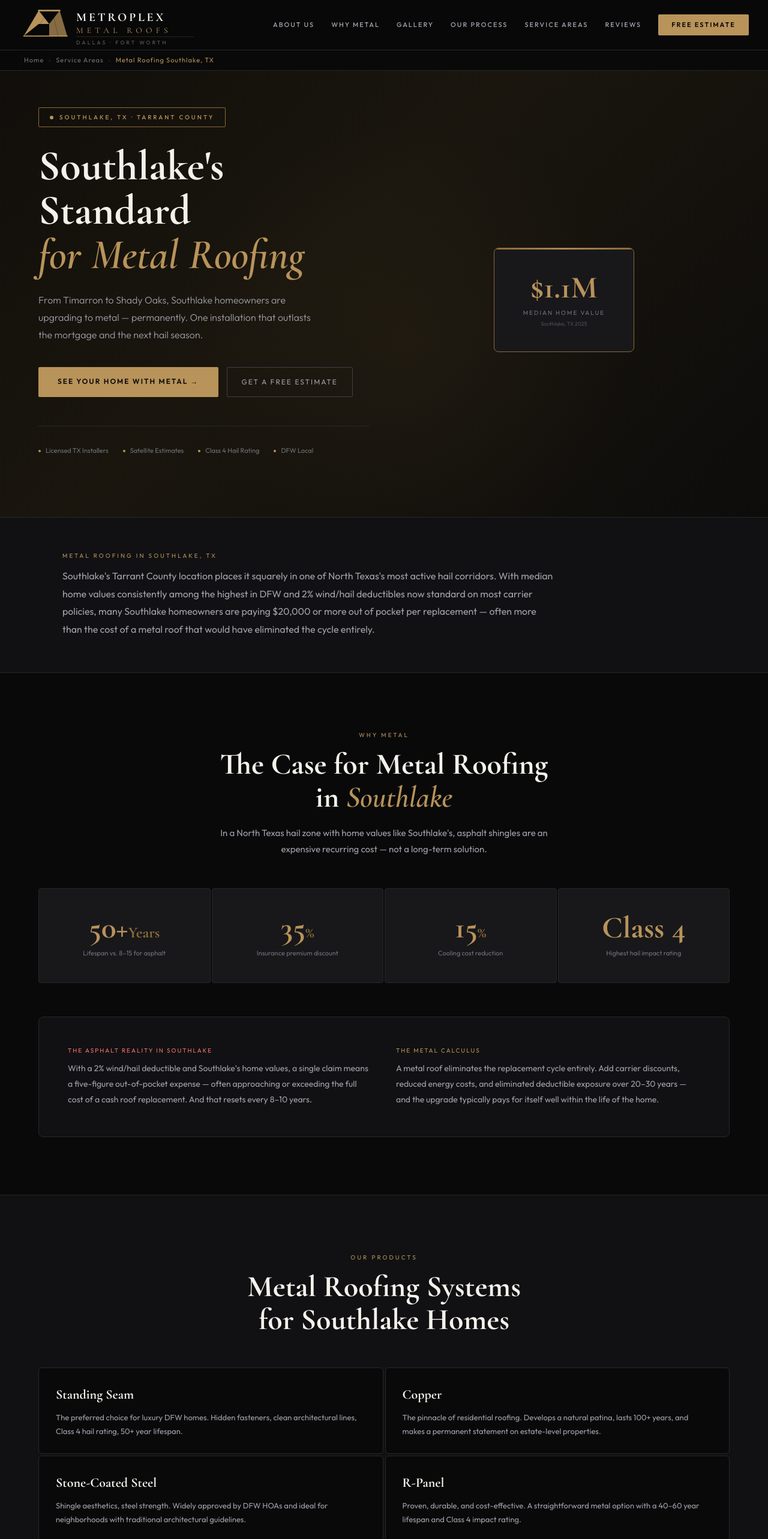
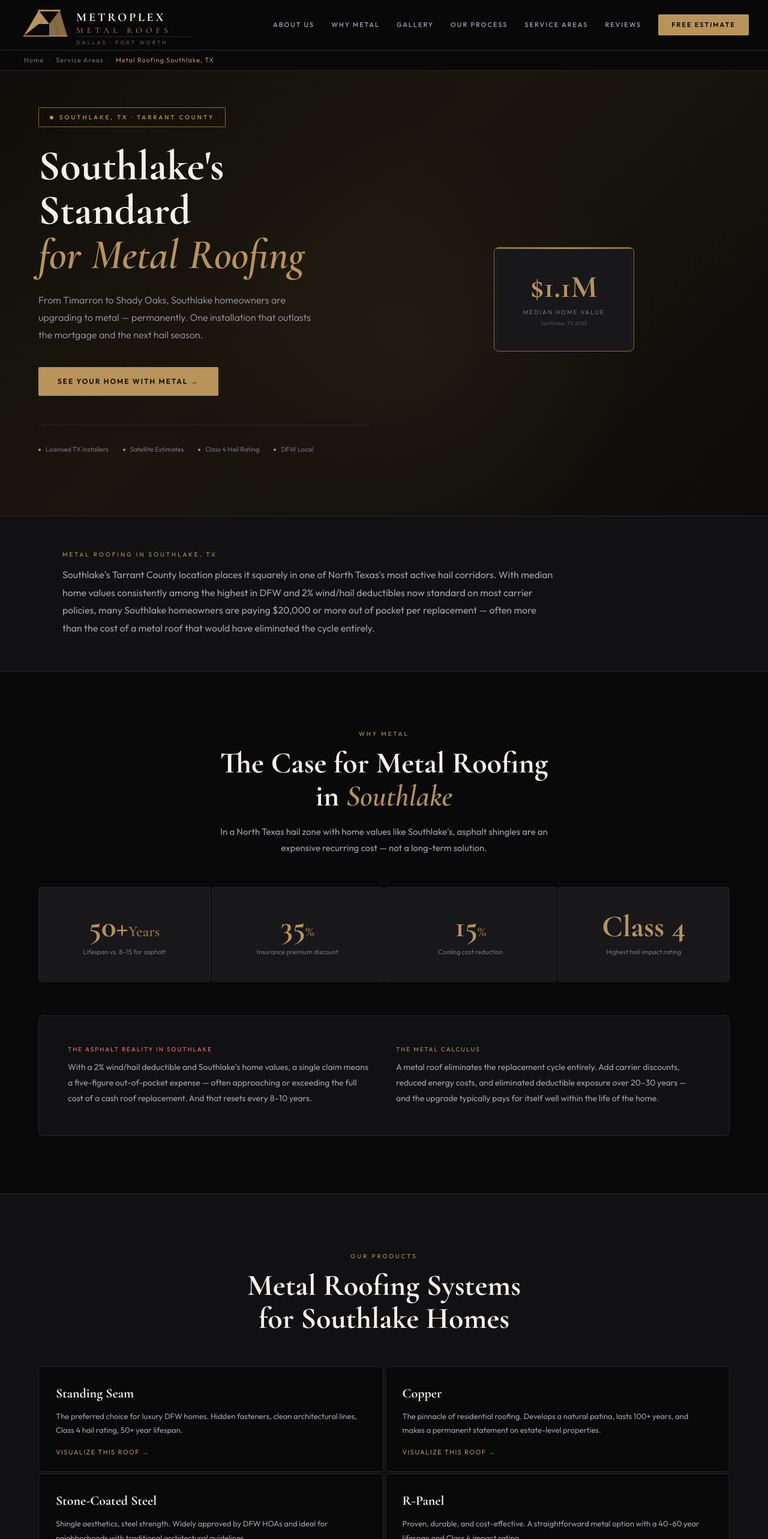
Before and after one commit to ajmj86/metroplex-metal-roofs, a Next.js app: page /metal-roofing-southlake-tx in a window 1280 px wide. Shown: the top 2566 px of the page at 60% size. Built offline with nearby package versions, Linux system fonts and the light colour scheme.

Commit message:
feat: city page — counter decimal fix, hero single CTA, product cards link to visualizer, process mirrors homepage

```diff
--- a/components/CityPage.tsx
+++ b/components/CityPage.tsx
@@ -95,10 +95,30 @@ export default function CityPage({ city }: { city: CityData }) {
   ]
 
   const steps = [
-    { n: '01', title: 'See Your Home',        body: 'Enter your address in our AI visualizer and see your exact home rendered with your chosen metal roof style and color — before committing to anything.' },
-    { n: '02', title: 'Free Estimate',        body: 'We generate precise measurements using satellite imaging — no ladder, no clipboard, no obligation. Estimates typically ready within one business day.' },
-    { n: '03', title: 'Project Placement',    body: 'Your project is assigned to a credentialed local installer — licensed in Texas, fully insured, metal-specific experience verified.' },
-    { n: '04', title: 'Expert Installation',  body: 'Your new roof is installed to manufacturer specifications, with full documentation for your insurance carrier.' },
+    {
+      n: '01',
+      title: 'Visualize Your Roof',
+      href: '/visualizer',
+      body: 'Enter your address. Our AI visualizer pulls a satellite image of your home and renders it with your chosen metal roof style and color — before you commit to anything.',
+    },
+    {
+      n: '02',
+      title: 'Brief Consultation',
+      href: 'https://api.leadconnectorhq.com/widget/booking/gG1ruFfEWkUXO7eIB8NR',
+      body: "A quick call with our team. We confirm your home's scope, timeline, and whether metal is the right fit. No pressure, no obligation.",
+    },
+    {
+      n: '03',
+      title: 'Precision Estimate',
+      href: '/estimate',
+      body: 'We use satellite imaging to generate exact measurements for your roof. Your estimate is built from real data — not a guess from the driveway.',
+    },
+    {
+      n: '04',
+      title: 'Expert Installation',
+      href: undefined,
+      body: 'Your project is executed by a credentialed local metal roofing specialist — licensed in Texas, fully insured, and selected for their proven expertise.',
+    },
   ]
 
   return (
@@ -154,11 +174,6 @@ export default function CityPage({ city }: { city: CityData }) {
                     onMouseEnter={e => (e.currentTarget.style.background = C.accentLight)}
                     onMouseLeave={e => (e.currentTarget.style.background = C.accent)}
                   >See Your Home With Metal →</a>
-                  <a href="/estimate"
-                    style={{ padding: '15px 24px', border: `1px solid ${C.borderLight}`, color: C.mutedLight, fontSize: 12, letterSpacing: 2, textTransform: 'uppercase', borderRadius: 2, transition: 'all 0.2s', whiteSpace: 'nowrap', textDecoration: 'none' }}
-                    onMouseEnter={e => { e.currentTarget.style.borderColor = C.accent; e.currentTarget.style.color = C.accent }}
-                    onMouseLeave={e => { e.currentTarget.style.borderColor = C.borderLight; e.currentTarget.style.color = C.mutedLight }}
-                  >Get a Free Estimate</a>
                 </div>
                 {/* Trust row */}
                 <div style={{ display: 'flex', gap: 24, marginTop: 48, paddingTop: 32, borderTop: `1px solid ${C.border}`, flexWrap: 'wrap', animation: 'fadeUp 0.7s ease 0.4s both' }}>
@@ -172,7 +187,7 @@ export default function CityPage({ city }: { city: CityData }) {
               </div>
 
               {/* Hero stat card */}
-              <Reveal style={{ display: 'flex', justifyContent: 'center' }}>
+              <div style={{ display: 'flex', justifyContent: 'center' }}>
                 <div style={{ background: C.card, border: `1px solid ${C.accentDark}`, borderRadius: 8, padding: '40px 48px', textAlign: 'center', minWidth: 220, position: 'relative', overflow: 'hidden' }}>
                   <div style={{ position: 'absolute', top: 0, left: 0, right: 0, height: 2, background: `linear-gradient(90deg,${C.accentDark},${C.accent},${C.accentDark})` }}/>
                   <div style={{ fontFamily: "'Cormorant Garamond',serif", fontSize: 52, fontWeight: 700, color: C.accent, lineHeight: 1, marginBottom: 8 }}>
@@ -181,7 +196,7 @@ export default function CityPage({ city }: { city: CityData }) {
                   <div style={{ fontSize: 10, letterSpacing: 2, textTransform: 'uppercase', color: C.muted, marginBottom: 4 }}>{city.localStat.label}</div>
                   <div style={{ fontSize: 9, color: C.muted, opacity: 0.6 }}>{city.localStat.source}</div>
                 </div>
-              </Reveal>
+              </div>
             </div>
           </div>
         </section>
@@ -253,15 +268,27 @@ export default function CityPage({ city }: { city: CityData }) {
             <div className="g2" style={{ gap: 3 }}>
               {products.map((p, i) => (
                 <Reveal key={p.id} delay={i * 0.07}>
-                  <div style={{ background: C.black, border: `1px solid ${C.border}`, borderRadius: 6, overflow: 'hidden', height: '100%', transition: 'border-color 0.3s' }}
+                  <a href={`/visualizer?roofType=${
+                    p.id === 'standing' ? 'standing_seam' :
+                    p.id === 'copper'   ? 'copper_standing_seam' :
+                    p.id === 'stone'    ? 'stone_coated_steel' :
+                    'r_panel'
+                  }`}
+                    style={{ textDecoration: 'none', display: 'block', height: '100%' }}
+                  >
+                    <div style={{ background: C.black, border: `1px solid ${C.border}`, borderRadius: 6, overflow: 'hidden', height: '100%', transition: 'border-color 0.3s', cursor: 'pointer' }}
                       onMouseEnter={e => (e.currentTarget.style.borderColor = C.accentDark)}
                       onMouseLeave={e => (e.currentTarget.style.borderColor = C.border)}
                     >
                       <div style={{ padding: '28px 28px 24px' }}>
                         <div style={{ fontFamily: "'Cormorant Garamond',serif", fontSize: 22, fontWeight: 700, color: C.white, marginBottom: 10 }}>{p.label}</div>
                         <p style={{ fontSize: 13, color: C.mutedLight, lineHeight: 1.8, margin: 0 }}>{p.desc}</p>
+                        <div style={{ fontSize: 11, color: C.accent, letterSpacing: 1.5, textTransform: 'uppercase', marginTop: 16, fontFamily: "'Outfit',sans-serif" }}>
+                          Visualize this roof →
                         </div>
                       </div>
+                    </div>
+                  </a>
                 </Reveal>
               ))}
             </div>
@@ -307,7 +334,17 @@ export default function CityPage({ city }: { city: CityData }) {
             <div className="g4" style={{ gap: 2 }}>
               {steps.map((s, i) => (
                 <Reveal key={s.n} delay={i * 0.09}>
-                  <div style={{ padding: '36px 28px', background: C.card, border: `1px solid ${C.border}`, borderRadius: 4, height: '100%', transition: 'border-color 0.3s' }}
+                  {(() => {
+                    const isExternal = s.href?.startsWith('http')
+                    const Tag = s.href ? 'a' : 'div'
+                    const linkProps = s.href ? {
+                      href: s.href,
+                      ...(isExternal ? { target: '_blank', rel: 'noopener noreferrer' } : {}),
+                      style: { textDecoration: 'none', display: 'block', height: '100%' },
+                    } : { style: { height: '100%' } }
+                    return (
+                      <Tag {...(linkProps as any)}>
+                        <div style={{ padding: '36px 28px', background: C.card, border: `1px solid ${C.border}`, borderRadius: 4, height: '100%', transition: 'border-color 0.3s', cursor: s.href ? 'pointer' : 'default' }}
                           onMouseEnter={e => (e.currentTarget.style.borderColor = C.accentDark)}
                           onMouseLeave={e => (e.currentTarget.style.borderColor = C.border)}
                         >
@@ -316,6 +353,9 @@ export default function CityPage({ city }: { city: CityData }) {
                           <h3 style={{ fontFamily: "'Cormorant Garamond',serif", fontSize: 19, color: C.white, fontWeight: 700, marginBottom: 10 }}>{s.title}</h3>
                           <p style={{ fontSize: 13, color: C.mutedLight, lineHeight: 1.8, margin: 0 }}>{s.body}</p>
                         </div>
+                      </Tag>
+                    )
+                  })()}
                 </Reveal>
               ))}
             </div>
--- a/components/Counter.tsx
+++ b/components/Counter.tsx
@@ -15,12 +15,12 @@ export default function Counter({ to, suffix = '' }: { to: number; suffix?: stri
         const t = setInterval(() => {
           s += step
           if (s >= to) { setVal(to); clearInterval(t) }
-          else setVal(Math.floor(s))
+          else setVal(Math.round(s * 10) / 10)
         }, 16)
       }
     }, { threshold: 0.5 })
     if (ref.current) obs.observe(ref.current)
     return () => obs.disconnect()
   }, [to])
-  return <span ref={ref}>{val.toLocaleString()}{suffix}</span>
+  return <span ref={ref}>{Number.isInteger(val) ? val.toLocaleString() : val.toFixed(1)}{suffix}</span>
 }
```
Lines whose indentation alone changed are shown as unchanged.
